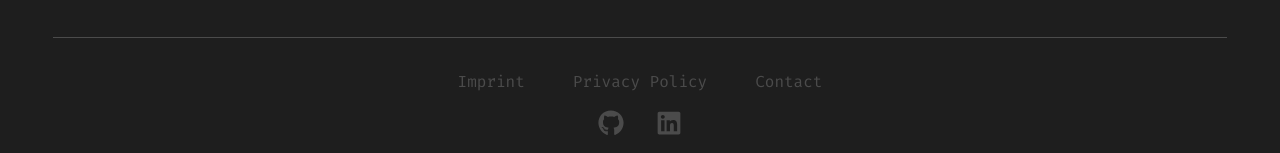
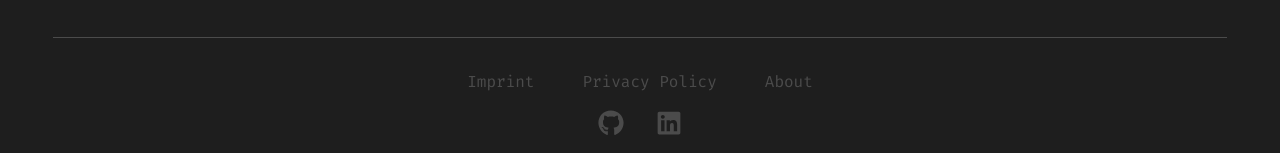
Before and after one commit to Sonic12K12/portfolio-website-nextjs, a Next.js app: page / in a window 1280 px wide. Shown: the part 1213-1366 px from the top of the page. Built offline with nearby package versions, Linux system fonts and the light colour scheme.

Commit message:
update footer link from Contact to About

```diff
--- a/src/components/Footer.js
+++ b/src/components/Footer.js
@@ -21,10 +21,10 @@ export default function Footer() {
           Privacy Policy
         </a>
         <a
-          href="/contact"
+          href="/about"
           className="transitiona-all duration-300 hover:text-primary hover:scale-105"
         >
-          Contact
+          About
         </a>
       </div>
 
```
